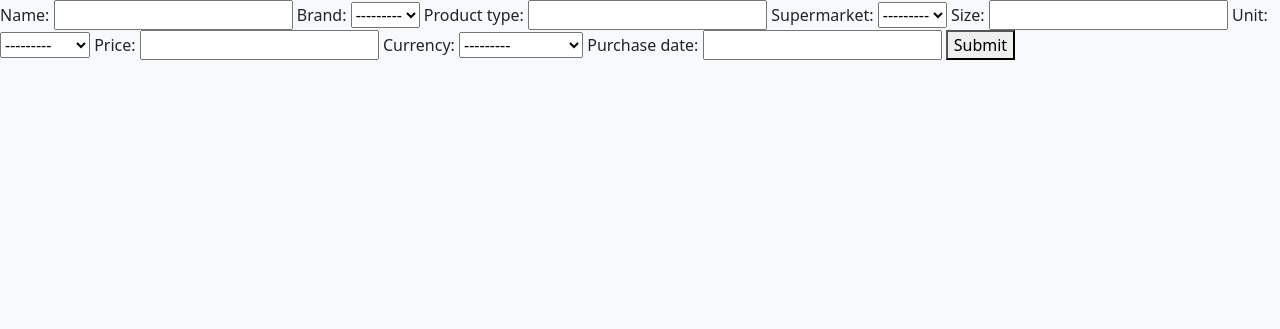
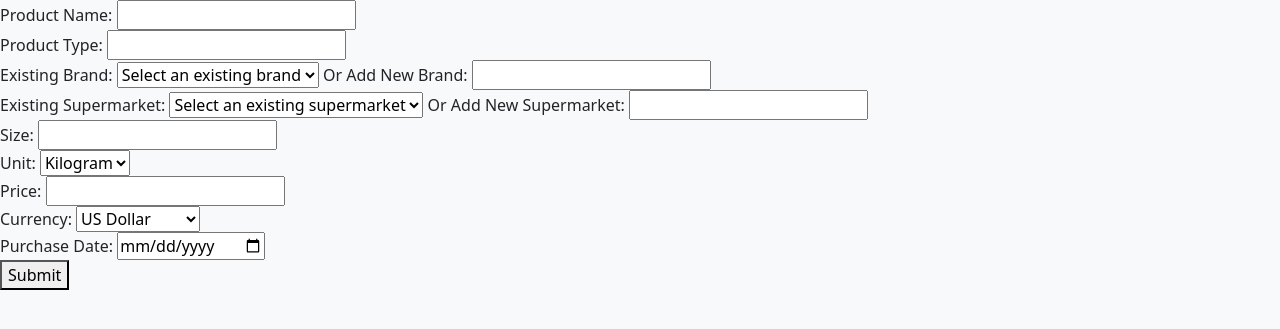
Before and after one commit to jojobeee/schrumpflation-app, a Django app: page /product/add/ in a window 1280 px wide. Shown: the part 56-385 px from the top of the page. Run offline with Django 4.2, Linux system fonts and the light colour scheme; data that the repository does not hold is empty.

Commit message:
setup combined schrumpflation form

```diff
--- a/product/forms.py
+++ b/product/forms.py
@@ -1,11 +1,35 @@
 from django import forms
-from .models import Product, Purchase
+from .models import Product, Purchase, Brand, Supermarket
 
 class ProductForm(forms.ModelForm):
     class Meta:
         model = Product
-        fields = ['name', 'brand', 'product_type']
+        fields = ['name', 'product_type']
+
 class PurchaseForm(forms.ModelForm):
     class Meta:
         model = Purchase
-        fields = [ 'supermarket', 'size', 'unit', 'price', 'currency', 'purchase_date']
+        fields = ['size', 'unit', 'price', 'currency', 'purchase_date']
+
+class BrandForm(forms.ModelForm):
+    class Meta:
+        model = Brand
+        fields = ['name']
+
+class SupermarketForm(forms.ModelForm):
+    class Meta:
+        model = Supermarket
+        fields = ['name']
+
+class CombinedAddSchrumpflationForm(forms.Form):
+    existing_brand = forms.ModelChoiceField(queryset=Brand.objects.all(), required=False, empty_label="Select an existing brand")
+    new_brand = forms.CharField(max_length=100, required=False)
+    existing_supermarket = forms.ModelChoiceField(queryset=Supermarket.objects.all(), required=False, empty_label="Select an existing supermarket")
+    new_supermarket = forms.CharField(max_length=100, required=False)
+    product_name = forms.CharField(max_length=100)
+    product_type = forms.CharField(max_length=100)
+    size = forms.DecimalField(max_digits=10, decimal_places=2)
+    unit = forms.ChoiceField(choices=Purchase.UNIT_CHOICES)
+    price = forms.DecimalField(max_digits=10, decimal_places=2)
+    currency = forms.ChoiceField(choices=Purchase.CURRENCY_CHOICES)
+    purchase_date = forms.DateField(widget=forms.widgets.DateInput(attrs={'type': 'date'}))
--- a/product/templates/product/add_purchase.html
+++ b/product/templates/product/add_purchase.html
@@ -3,8 +3,91 @@
 {% block body %}
 <form method="post">
     {% csrf_token %}
-    {{ product_form }}
-    {{ purchase_form }}
+    <div>
+        <label for="product_name">Product Name:</label>
+        {{ form.product_name }}
+    </div>
+    <div>
+        <label for="product_type">Product Type:</label>
+        {{ form.product_type }}
+    </div>
+    <div>
+        <label for="existing_brand">Existing Brand:</label>
+        {{ form.existing_brand }}
+        <label for="new_brand">Or Add New Brand:</label>
+        {{ form.new_brand }}
+    </div>
+    <div>
+        <label for="existing_supermarket">Existing Supermarket:</label>
+        {{ form.existing_supermarket }}
+        <label for="new_supermarket">Or Add New Supermarket:</label>
+        {{ form.new_supermarket }}
+    </div>
+    <div>
+        <label for="size">Size:</label>
+        {{ form.size }}
+    </div>
+    <div>
+        <label for="unit">Unit:</label>
+        {{ form.unit }}
+    </div>
+    <div>
+        <label for="price">Price:</label>
+        {{ form.price }}
+    </div>
+    <div>
+        <label for="currency">Currency:</label>
+        {{ form.currency }}
+    </div>
+    <div>
+        <label for="purchase_date">Purchase Date:</label>
+        {{ form.purchase_date }}
+    </div>
     <button type="submit">Submit</button>
 </form>
+
+<script>
+document.addEventListener('DOMContentLoaded', function() {
+    var newBrandInput = document.querySelector('[name="new_brand"]');
+    var existingBrandSelect = document.querySelector('[name="existing_brand"]');
+    var newSupermarketInput = document.querySelector('[name="new_supermarket"]');
+    var existingSupermarketSelect = document.querySelector('[name="existing_supermarket"]');
+
+    existingBrandSelect.addEventListener('change', function() {
+        if (existingBrandSelect.value) {
+            newBrandInput.value = '';
+            newBrandInput.disabled = true;
+        } else {
+            newBrandInput.disabled = false;
+        }
+    });
+
+    newBrandInput.addEventListener('input', function() {
+        if (newBrandInput.value) {
+            existingBrandSelect.value = '';
+            existingBrandSelect.disabled = true;
+        } else {
+            existingBrandSelect.disabled = false;
+        }
+    });
+
+    existingSupermarketSelect.addEventListener('change', function() {
+        if (existingSupermarketSelect.value) {
+            newSupermarketInput.value = '';
+            newSupermarketInput.disabled = true;
+        } else {
+            newSupermarketInput.disabled = false;
+        }
+    });
+
+    newSupermarketInput.addEventListener('input', function() {
+        if (newSupermarketInput.value) {
+            existingSupermarketSelect.value = '';
+            existingSupermarketSelect.disabled = true;
+        } else {
+            existingSupermarketSelect.disabled = false;
+        }
+    });
+});
+</script>
 {% endblock %}
--- a/product/views.py
+++ b/product/views.py
@@ -1,14 +1,13 @@
 from django.shortcuts import render, redirect
-from .models import Product, Purchase
+from .models import Product, Purchase, Brand, Supermarket
 from django.db.models import Q
 from django.core.paginator import Paginator
-from .forms import PurchaseForm, ProductForm
-from .models import Product
+from .forms import CombinedAddSchrumpflationForm
 
 def product_detail(request, product_id):
     product = Product.objects.get(id=product_id)
     purchases = Purchase.objects.filter(product=product)
-    context = {'product': product,'purchases': purchases,}
+    context = {'product': product, 'purchases': purchases}
     return render(request, 'product/productDetail.html', context)
 
 def product_list(request):
@@ -59,14 +58,36 @@ def product_list(request):
     })
 
 def add_purchase(request):
-    product_form = ProductForm()
-    purchase_form = PurchaseForm()
     if request.method == 'POST':
-        if product_form.is_valid() and purchase_form.is_valid():
-            product = product_form.save()
-            purchase = purchase_form.save(commit=False)
-            purchase.product = product
-            purchase.save()
+        form = CombinedAddSchrumpflationForm(request.POST)
+        if form.is_valid():
+
+            brand = form.cleaned_data['existing_brand']
+            if not brand and form.cleaned_data['new_brand']:
+                brand, created = Brand.objects.get_or_create(name=form.cleaned_data['new_brand'])
+
+            supermarket = form.cleaned_data['existing_supermarket']
+            if not supermarket and form.cleaned_data['new_supermarket']:
+                supermarket, created = Supermarket.objects.get_or_create(name=form.cleaned_data['new_supermarket'])
+
+            product = Product.objects.create(
+                name=form.cleaned_data['product_name'],
+                brand=brand,
+                product_type=form.cleaned_data['product_type']
+            )
+
+            Purchase.objects.create(
+                product=product,
+                supermarket=supermarket,
+                size=form.cleaned_data['size'],
+                unit=form.cleaned_data['unit'],
+                price=form.cleaned_data['price'],
+                currency=form.cleaned_data['currency'],
+                purchase_date=form.cleaned_data['purchase_date']
+            )
+
             return redirect('product:index')
+    else:
+        form = CombinedAddSchrumpflationForm()
 
-    return render(request, 'product/add_purchase.html', {'product_form': product_form, 'purchase_form': purchase_form})
+    return render(request, 'product/add_purchase.html', {'form': form})
```
